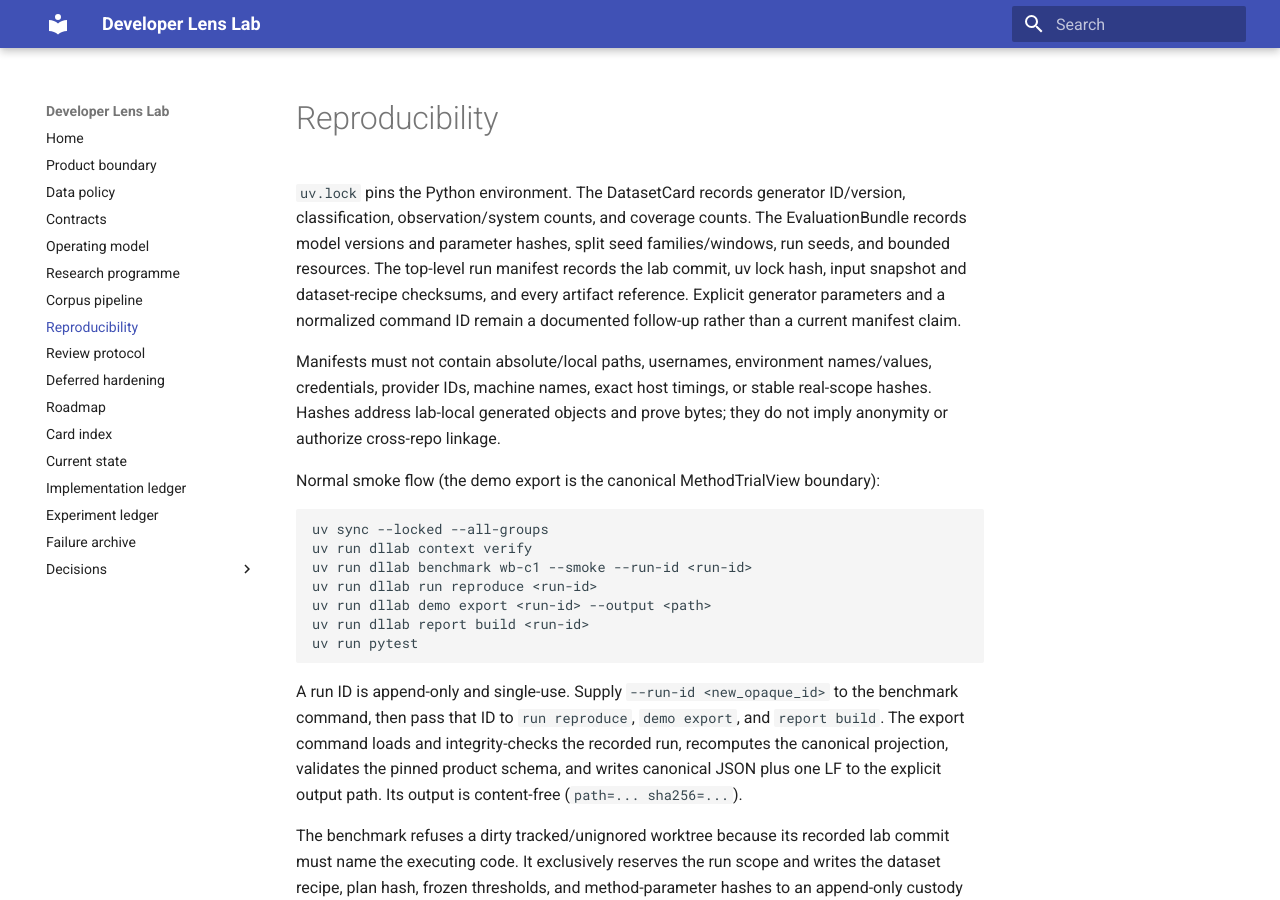
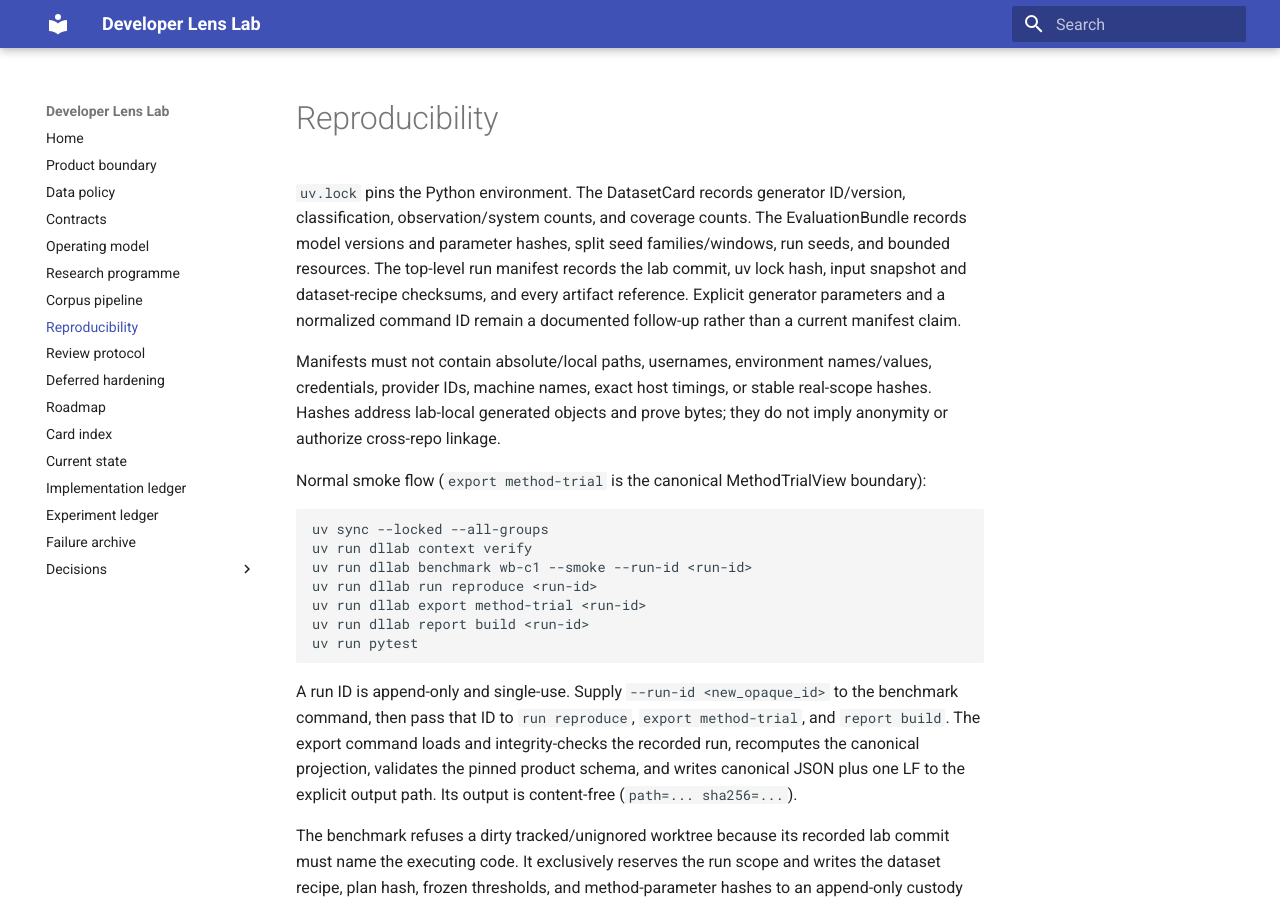
Before and after one commit to Chris0Jeky/developer-lens-lab, an MkDocs documentation site: the page built from docs/REPRODUCIBILITY.md, in a window 1280 px wide and 900 px high. Built offline with MkDocs 1.6.1 and Material for MkDocs 9.7.7, drawn with Linux system fonts in a browser that asks for light colours.

Commit message:
Sync closed MethodTrial contract

````diff
--- a/docs/REPRODUCIBILITY.md
+++ b/docs/REPRODUCIBILITY.md
@@ -12,20 +12,20 @@ provider IDs, machine names, exact host timings, or stable real-scope hashes. Ha
 lab-local generated objects and prove bytes; they do not imply anonymity or authorize cross-repo
 linkage.
 
-Normal smoke flow (the demo export is the canonical MethodTrialView boundary):
+Normal smoke flow (`export method-trial` is the canonical MethodTrialView boundary):
 
 ```powershell
 uv sync --locked --all-groups
 uv run dllab context verify
 uv run dllab benchmark wb-c1 --smoke --run-id <run-id>
 uv run dllab run reproduce <run-id>
-uv run dllab demo export <run-id> --output <path>
+uv run dllab export method-trial <run-id>
 uv run dllab report build <run-id>
 uv run pytest
 ```
 
 A run ID is append-only and single-use. Supply `--run-id <new_opaque_id>` to the benchmark command,
-then pass that ID to `run reproduce`, `demo export`, and `report build`. The export command loads
+then pass that ID to `run reproduce`, `export method-trial`, and `report build`. The export command loads
 and integrity-checks the recorded run, recomputes the canonical projection, validates the pinned
 product schema, and writes canonical JSON plus one LF to the explicit output path. Its output is
 content-free (`path=... sha256=...`).
````
Also changed, not shown: 4 other files.
